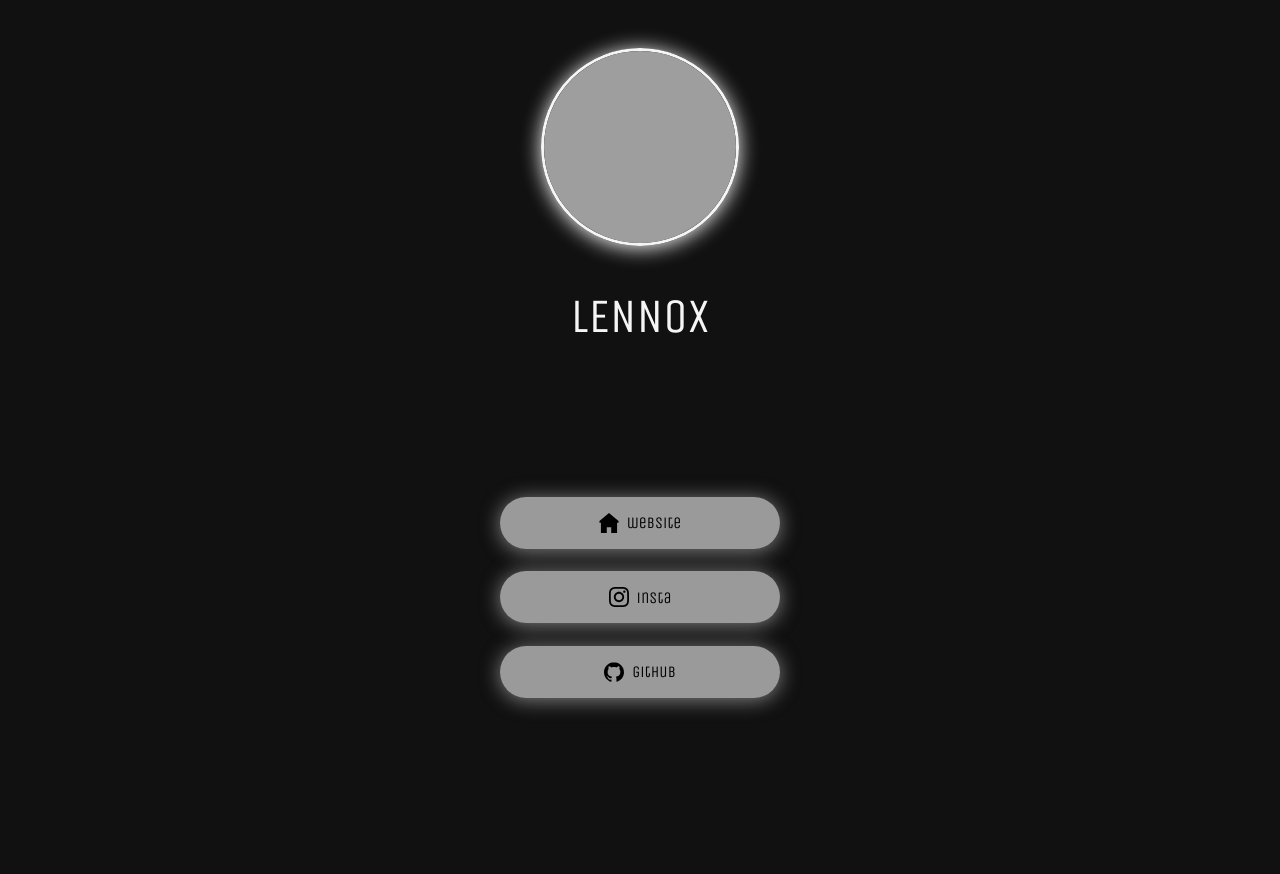
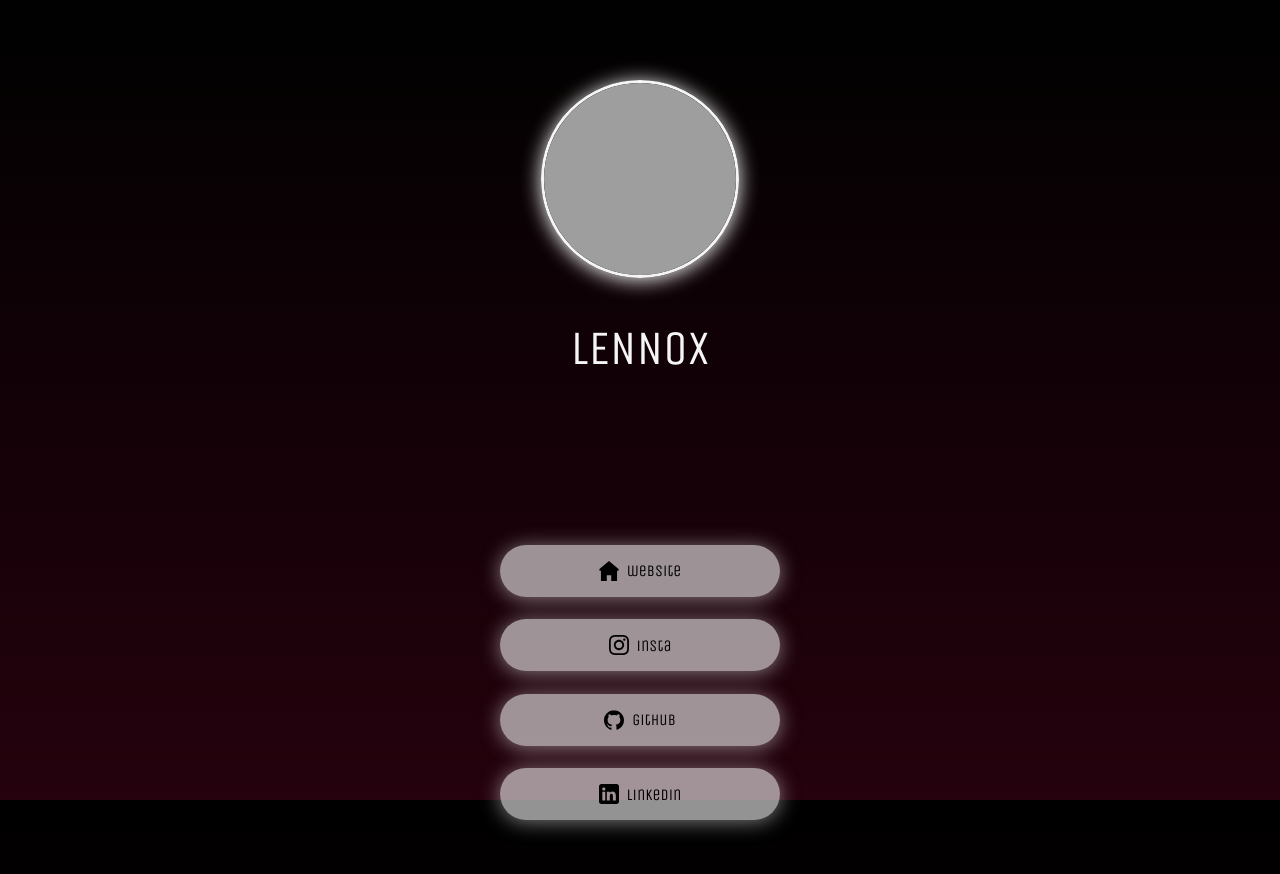
Before and after one commit to lennard-on/lennard-on.github.io, a plain HTML site: page index.html in a window 1280 px wide. Before the commit the page ends 800 px from the top, so only its background shows below. Drawn offline with nearby package versions, Linux system fonts and the light colour scheme; grey boxes are pictures that could not be loaded.

Commit message:
js update, lightning

```diff
--- a/index.css
+++ b/index.css
@@ -1,21 +1,25 @@
+/* main stuff */
 body, html {
     margin: 0;
     padding: 0;
     font-family: 'Unica One', sans-serif;
     color: whitesmoke;
-    background: #111;
+    background: linear-gradient(rgb(0, 0, 0), #25020d);
+    background-attachment: fixed;
 }
 main {
     position: relative;
 }
+
+/* header stuff */
 header {
-    margin-top: 3em;
     text-align: center;
     display: flex;
     flex-direction: column;
     align-items: center;
 }
 header > img {
+    margin-top: 5em;
     width: 12em;
     height: 12em;
     border-radius: 100%;
@@ -29,18 +33,30 @@ header > h1 {
     font-weight: 300;
     text-transform: uppercase;
 }
+
+/* js stuff */
+.container {
+    white-space: wrap;
+    width: 25em;
+}
 p {
     font-size: 1em;
     text-transform: uppercase;
     height: 1em;
 }
+canvas {
+    display: block;
+    position: fixed;
+}
+
+/* list */
 ul {
     box-sizing: border-box;
     list-style: none;
     margin: 0 auto;
     padding-left: 10em;
     padding-right: 10em;
-    padding-top: 2.5em;
+    padding-top: 3.5em;
     padding-bottom: 2em;
     max-width: 600px;
 }
--- a/index.html
+++ b/index.html
@@ -5,8 +5,10 @@
         <title>lennox.io</title>
         <link rel="stylesheet" href="./index.css"/>
         <link href="https://fonts.googleapis.com/css?family=Unica+One" rel="stylesheet"/>
+        <script src="https://code.jquery.com/jquery-2.2.4.js"></script>
     </head>
     <body>
+        <canvas id="canvas"></canvas>
         <main>
             <header>
                 <img src="./assets/pb_gif_w.gif"/>
@@ -34,8 +36,15 @@
                         github
                     </a>
                 </li>
+                <li>
+                    <a href="https://www.linkedin.com/in/lennard-feuerbach-b28216237/">
+                        <img src="./assets/linked.svg" alt="github" width="20" />
+                        linkedin
+                    </a>
+                </li>
             </ul>
         </main>
-        <script src="js\script.bubble"></script>
     </body>
+    <script src="js\script.bubble"></script>
+    <script src="js\light.js"></script>
 </html>
--- /dev/null
+++ b/js/light.js
@@ -0,0 +1,230 @@
+/*=============================================================================*/
+/* Canvas Lightning v1
+/*=============================================================================*/
+var canvasLightning = function(c, cw, ch){
+
+    /*=============================================================================*/
+    /* Initialize
+    /*=============================================================================*/
+      this.init = function(){
+        this.loop();
+      };
+
+    /*=============================================================================*/
+    /* Variables
+    /*=============================================================================*/
+      var _this = this;
+      this.c = c;
+      this.ctx = c.getContext('2d');
+      this.cw = cw;
+      this.ch = ch;
+      this.mx = 0;
+      this.my = 0;
+
+      this.lightning = [];
+      this.lightTimeCurrent = 0;
+      this.lightTimeTotal = 50;
+
+    /*=============================================================================*/
+    /* Utility Functions
+    /*=============================================================================*/
+    this.rand = function(rMi, rMa){return ~~((Math.random()*(rMa-rMi+1))+rMi);};
+    this.hitTest = function(x1, y1, w1, h1, x2, y2, w2, h2){return !(x1 + w1 < x2 || x2 + w2 < x1 || y1 + h1 < y2 || y2 + h2 < y1);};
+
+    /*=============================================================================*/
+    /* Create Lightning
+    /*=============================================================================*/
+      this.createL= function(x, y, canSpawn){
+        this.lightning.push({
+          x: x,
+          y: y,
+          xRange: this.rand(5, 30),
+          yRange: this.rand(5, 25),
+          path: [{
+            x: x,
+            y: y
+          }],
+          pathLimit: this.rand(10, 35),
+          canSpawn: canSpawn,
+          hasFired: false
+        });
+      };
+
+    /*=============================================================================*/
+    /* Update Lightning
+    /*=============================================================================*/
+      this.updateL = function(){
+        var i = this.lightning.length;
+        while(i--){
+          var light = this.lightning[i];
+
+
+          light.path.push({
+            x: light.path[light.path.length-1].x + (this.rand(0, light.xRange)-(light.xRange/2)),
+            y: light.path[light.path.length-1].y + (this.rand(0, light.yRange))
+          });
+
+          if(light.path.length > light.pathLimit){
+            this.lightning.splice(i, 1)
+          }
+          light.hasFired = true;
+        };
+      };
+
+    /*=============================================================================*/
+    /* Render Lightning
+    /*=============================================================================*/
+      this.renderL = function(){
+        var i = this.lightning.length;
+        while(i--){
+          var light = this.lightning[i];
+
+          this.ctx.strokeStyle = 'hsla(0, 100%, 100%, '+this.rand(10, 100)/100+')';
+          this.ctx.lineWidth = 1;
+          if(this.rand(0, 30) == 0){
+            this.ctx.lineWidth = 2;
+          }
+          if(this.rand(0, 60) == 0){
+            this.ctx.lineWidth = 3;
+          }
+          if(this.rand(0, 90) == 0){
+            this.ctx.lineWidth = 4;
+          }
+          if(this.rand(0, 120) == 0){
+            this.ctx.lineWidth = 5;
+          }
+          if(this.rand(0, 150) == 0){
+            this.ctx.lineWidth = 6;
+          }
+
+          this.ctx.beginPath();
+
+          var pathCount = light.path.length;
+          this.ctx.moveTo(light.x, light.y);
+          for(var pc = 0; pc < pathCount; pc++){
+
+            this.ctx.lineTo(light.path[pc].x, light.path[pc].y);
+
+            if(light.canSpawn){
+              if(this.rand(0, 100) == 0){
+                light.canSpawn = false;
+                this.createL(light.path[pc].x, light.path[pc].y, false);
+              }
+            }
+          }
+
+          if(!light.hasFired){
+            this.ctx.fillStyle = 'rgba(255, 255, 255, '+this.rand(4, 12)/100+')';
+            this.ctx.fillRect(0, 0, this.cw, this.ch);
+          }
+
+          if(this.rand(0, 30) == 0){
+            this.ctx.fillStyle = 'rgba(255, 255, 255, '+this.rand(1, 3)/100+')';
+            this.ctx.fillRect(0, 0, this.cw, this.ch);
+          }
+
+          this.ctx.stroke();
+        };
+      };
+
+    /*=============================================================================*/
+    /* Lightning Timer
+    /*=============================================================================*/
+      this.lightningTimer = function(){
+        this.lightTimeCurrent++;
+        if(this.lightTimeCurrent >= this.lightTimeTotal){
+          var newX = this.rand(100, cw - 100);
+          var newY = this.rand(0, ch / 2);
+          var createCount = this.rand(1, 3);
+          while(createCount--){
+            this.createL(newX, newY, true);
+          }
+          this.lightTimeCurrent = 0;
+          this.lightTimeTotal = this.rand(100, 200);
+        }
+      }
+
+    /*=============================================================================*/
+    /* Clear Canvas
+    /*=============================================================================*/
+        this.clearCanvas = function(){
+          this.ctx.globalCompositeOperation = 'destination-out';
+          this.ctx.fillStyle = 'rgba(0,0,0,'+this.rand(1, 30)/100+')';
+          this.ctx.fillRect(0,0,this.cw,this.ch);
+          this.ctx.globalCompositeOperation = 'source-over';
+        };
+
+    /*=============================================================================*/
+    /* Resize on Canvas on Window Resize
+    /*=============================================================================*/
+    $(window).on('resize', function(){
+      _this.cw = _this.c.width = window.innerWidth;
+      _this.ch = _this.c.height = window.innerHeight;
+    });
+
+    /*=============================================================================*/
+    /* Animation Loop
+    /*=============================================================================*/
+      this.loop = function(){
+            var loopIt = function(){
+          requestAnimationFrame(loopIt, _this.c);
+          _this.clearCanvas();
+          _this.updateL();
+          _this.lightningTimer();
+          _this.renderL();
+        };
+        loopIt();
+      };
+
+    };
+
+    /*=============================================================================*/
+    /* Check Canvas Support
+    /*=============================================================================*/
+    var isCanvasSupported = function(){
+      var elem = document.createElement('canvas');
+      return !!(elem.getContext && elem.getContext('2d'));
+    };
+
+    /*=============================================================================*/
+    /* Setup requestAnimationFrame
+    /*=============================================================================*/
+    var setupRAF = function(){
+      var lastTime = 0;
+      var vendors = ['ms', 'moz', 'webkit', 'o'];
+      for(var x = 0; x < vendors.length && !window.requestAnimationFrame; ++x){
+        window.requestAnimationFrame = window[vendors[x]+'RequestAnimationFrame'];
+        window.cancelAnimationFrame = window[vendors[x]+'CancelAnimationFrame'] || window[vendors[x]+'CancelRequestAnimationFrame'];
+      };
+
+      if(!window.requestAnimationFrame){
+        window.requestAnimationFrame = function(callback, element){
+          var currTime = new Date().getTime();
+          var timeToCall = Math.max(0, 16 - (currTime - lastTime));
+          var id = window.setTimeout(function() { callback(currTime + timeToCall); }, timeToCall);
+          lastTime = currTime + timeToCall;
+          return id;
+        };
+      };
+
+      if (!window.cancelAnimationFrame){
+        window.cancelAnimationFrame = function(id){
+          clearTimeout(id);
+        };
+      };
+    };
+
+    /*=============================================================================*/
+    /* Define Canvas and Initialize
+    /*=============================================================================*/
+    $(window).load(function(){
+      if(isCanvasSupported){
+        var c = document.getElementById('canvas');
+        var cw = c.width = window.innerWidth;
+        var ch = c.height = window.innerHeight;
+        var cl = new canvasLightning(c, cw, ch);
+
+        setupRAF();
+        cl.init();
+      }
+    });
```
Also changed, not shown: assets/linked.svg (added).
